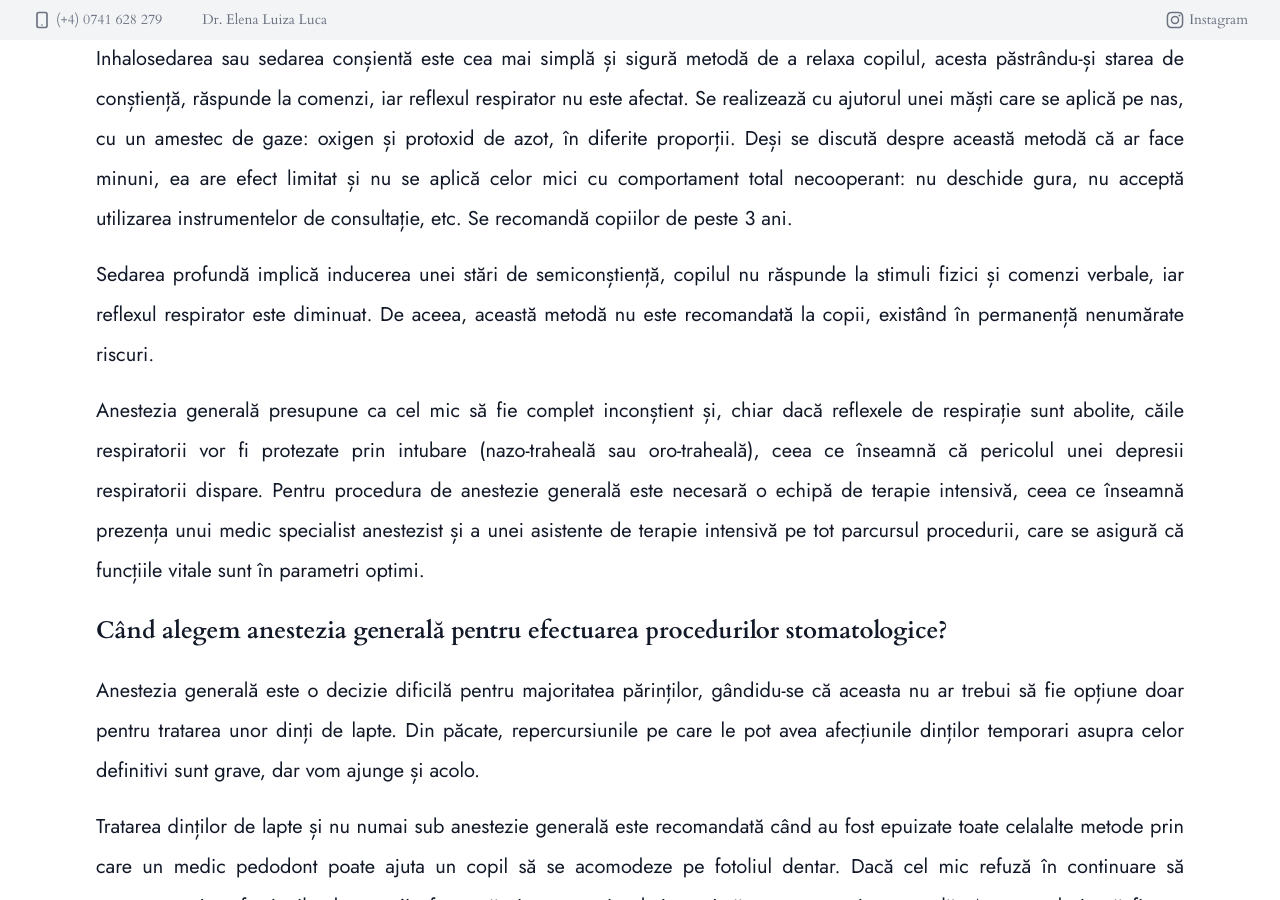
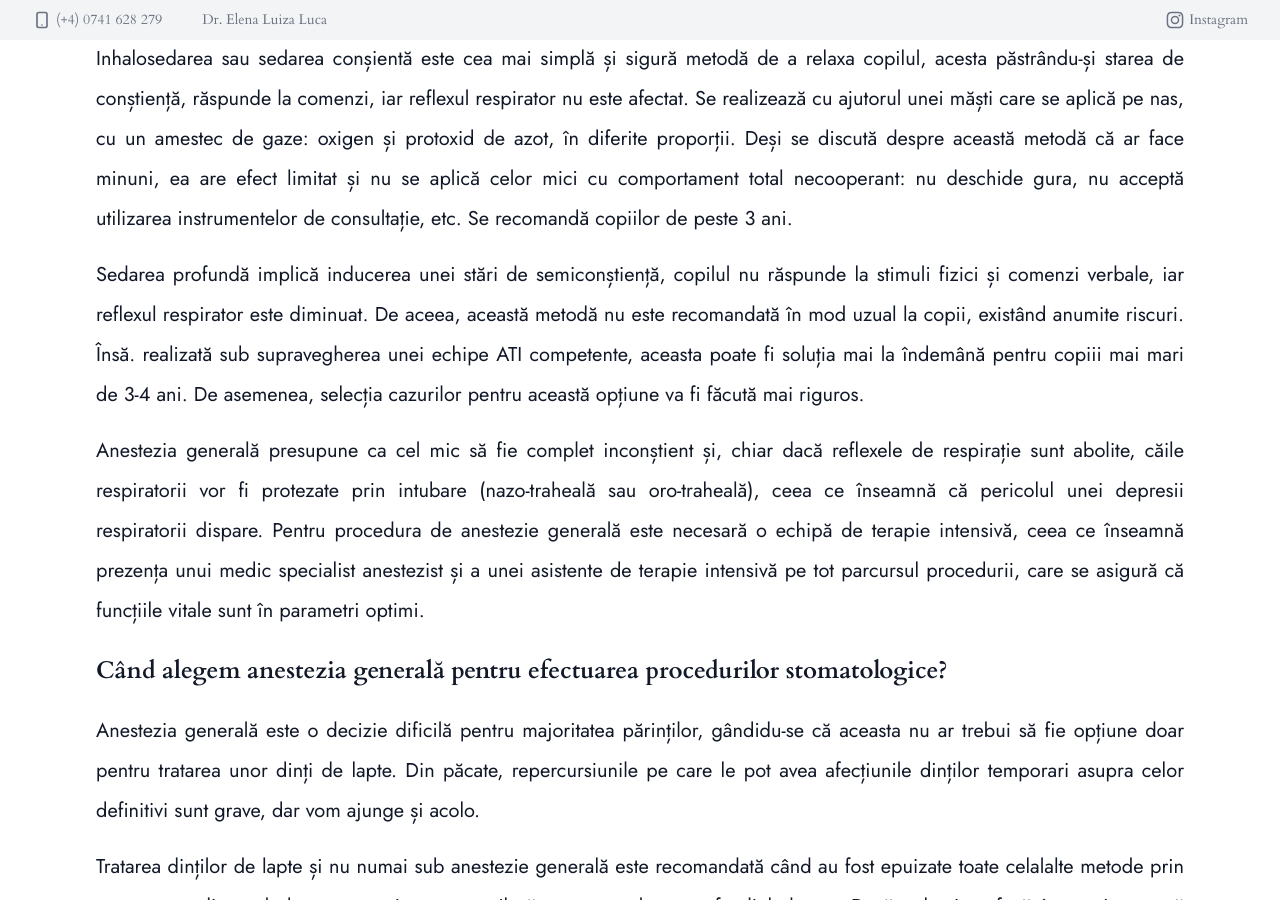
Before and after one commit to luizaluca/luizaluca.github.io, a Jekyll site: the page built from _posts/2025-2-28-anestezia-generala.md, in a window 1280 px wide and 900 px high, scrolled down 2981 px. Built offline with Jekyll 4.4.1, drawn with Linux system fonts in a browser that asks for light colours; nearby versions of some CDN libraries.

Commit message:
Update 2025-2-28-anestezia-generala.md

```diff
--- a/_posts/2025-2-28-anestezia-generala.md
+++ b/_posts/2025-2-28-anestezia-generala.md
@@ -52,7 +52,7 @@ Totodată, trebuie să aduc în discuție și copiii cu diverse probleme de săn
 
 Inhalosedarea sau sedarea conșientă este cea mai simplă și sigură metodă de a relaxa copilul, acesta păstrându-și starea de conștiență, răspunde la comenzi, iar reflexul respirator nu este afectat. Se realizează cu ajutorul unei măști care se aplică pe nas, cu un amestec de gaze: oxigen și protoxid de azot, în diferite proporții. Deși se discută despre această metodă că ar face minuni, ea are efect limitat și nu se aplică celor mici cu comportament total necooperant: nu deschide gura, nu acceptă utilizarea instrumentelor de consultație, etc. Se recomandă copiilor de peste 3 ani.
 
-Sedarea profundă implică inducerea unei stări de semiconștiență, copilul nu răspunde la stimuli fizici și comenzi verbale, iar reflexul respirator este diminuat. De aceea, această metodă nu este recomandată la copii, existând în permanență nenumărate riscuri.
+Sedarea profundă implică inducerea unei stări de semiconștiență, copilul nu răspunde la stimuli fizici și comenzi verbale, iar reflexul respirator este diminuat. De aceea, această metodă nu este recomandată în mod uzual la copii, existând anumite riscuri. Însă. realizată sub supravegherea unei echipe ATI competente, aceasta poate fi soluția mai la îndemână pentru copiii mai mari de 3-4 ani. De asemenea, selecția cazurilor pentru această opțiune va fi făcută mai riguros.
 
 Anestezia generală presupune ca cel mic să fie complet inconștient și, chiar dacă reflexele de respirație sunt abolite, căile respiratorii vor fi protezate prin intubare (nazo-traheală sau oro-traheală), ceea ce înseamnă că pericolul unei depresii respiratorii dispare. Pentru procedura de anestezie generală este necesară o echipă de terapie intensivă, ceea ce înseamnă prezența unui medic specialist anestezist și a unei asistente de terapie intensivă pe tot parcursul procedurii, care se asigură că funcțiile vitale sunt în parametri optimi.
 
```
